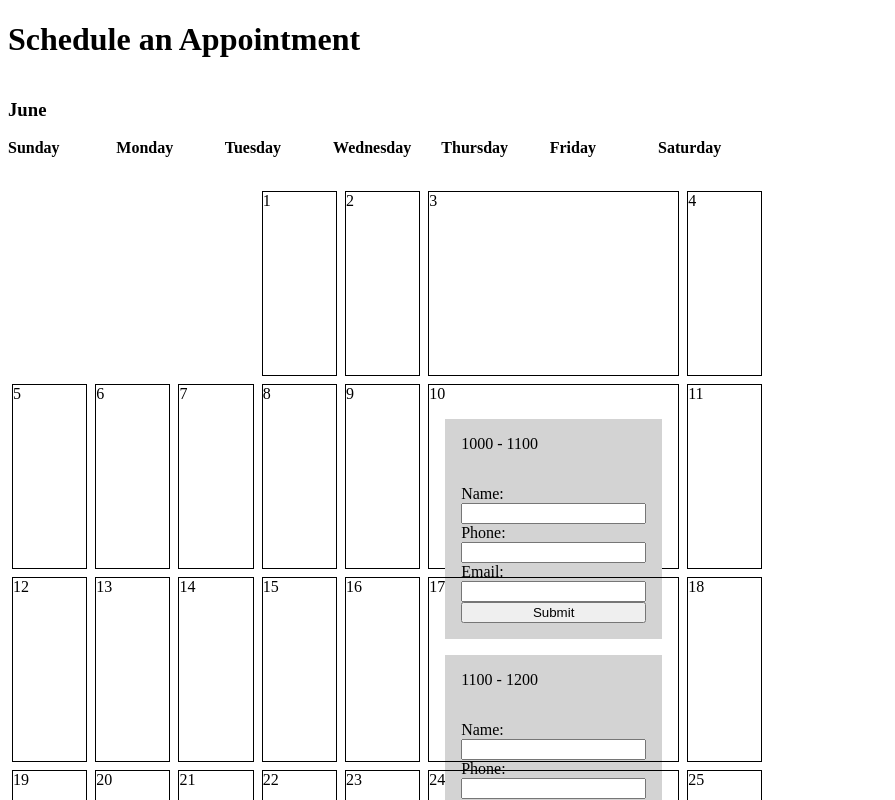
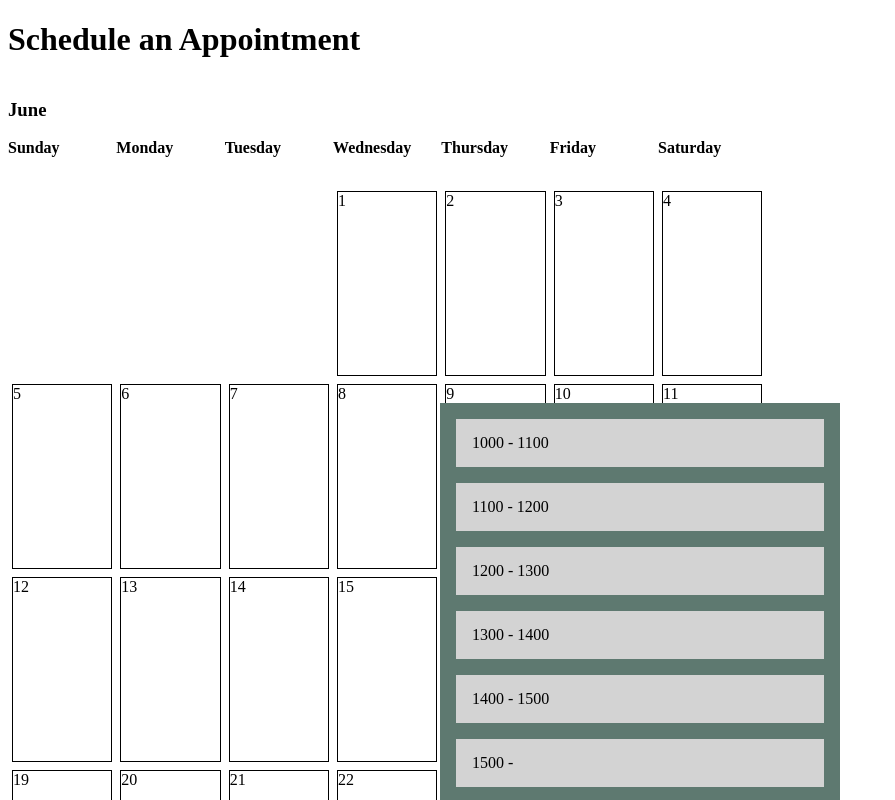
Before and after one commit to ackerm44/react-scheduler, a React (Create React App) app: page / in a window 1280 px wide. Both pictures are taken after a click on the element "10". Shown: the top 800 px of the page, without its empty margins (0-895 px from the left). Built offline with nearby package versions, Linux system fonts and the light colour scheme; data requests are answered from the project's data file.

Commit message:
update TimeSlot styles and formatting

```diff
--- a/src/components/TimeSlot.js
+++ b/src/components/TimeSlot.js
@@ -1,18 +1,21 @@
-import {useState} from 'react'
+import { useState } from 'react'
 
 
-const TimeSlot = ({slot}) => {
-   const [toggleOpen, setToggleOpen] = useState(false)
+const TimeSlot = ({ slot }) => {
+    // const [toggleOpen, setToggleOpen] = useState(false)
 
-   const toggleForm = () => {
-       setToggleOpen(toggleOpen ? false : true)
-       console.log(toggleOpen)
+    const toggleForm = (e) => {
+        e.target.nextSibling.classList.toggle('visible-flex')
+    }
+
+    const onSubmit = (e) => {
+        e.preventDefault()
     }
 
     return (
-    <div className="timeSlot" onClick={() => toggleForm()}>
-        <p>{slot[0]} - {slot[1]}</p>
-        <form>
+        <div className="timeSlot" >
+            <div className="timeSlot-title" onClick={(e) => toggleForm(e)}>{slot[0]} - {slot[1]}</div>
+            <form onSubmit={onSubmit}>
                 <label>Name: </label>
                 <input type="text"></input>
                 <label>Phone: </label>
--- a/src/index.css
+++ b/src/index.css
@@ -33,7 +33,26 @@
 }
 
 .timeSlot form {
-  display: flex;
+  display: none;
   flex-direction: column;
   padding: 1em 0;
 }
+
+.timeSlots-wrapper {
+  position: absolute;
+  left: 50%;
+  transform: translate(-50%, 0);
+  width: 90vw;
+  max-width: 400px;
+  background: #5e7970;
+}
+
+.timeSlot-title {
+  height: 3em;
+  display: flex;
+  align-items: center;
+}
+
+.visibile-flex {
+  display: flex !important;
+}
```
Lines whose indentation alone changed are shown as unchanged.
